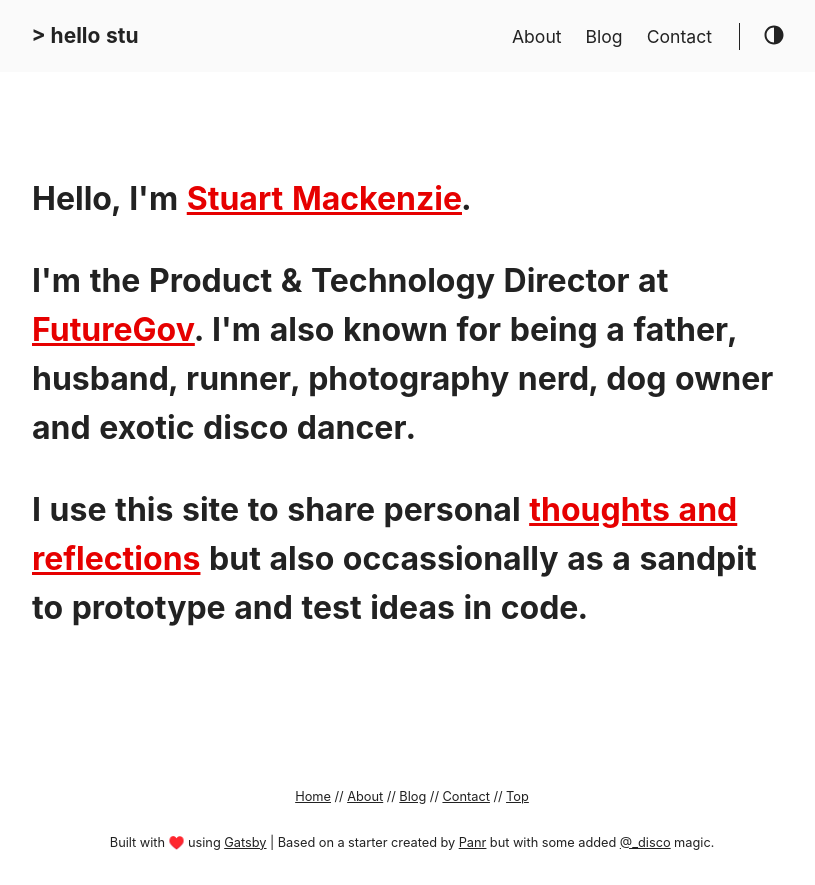
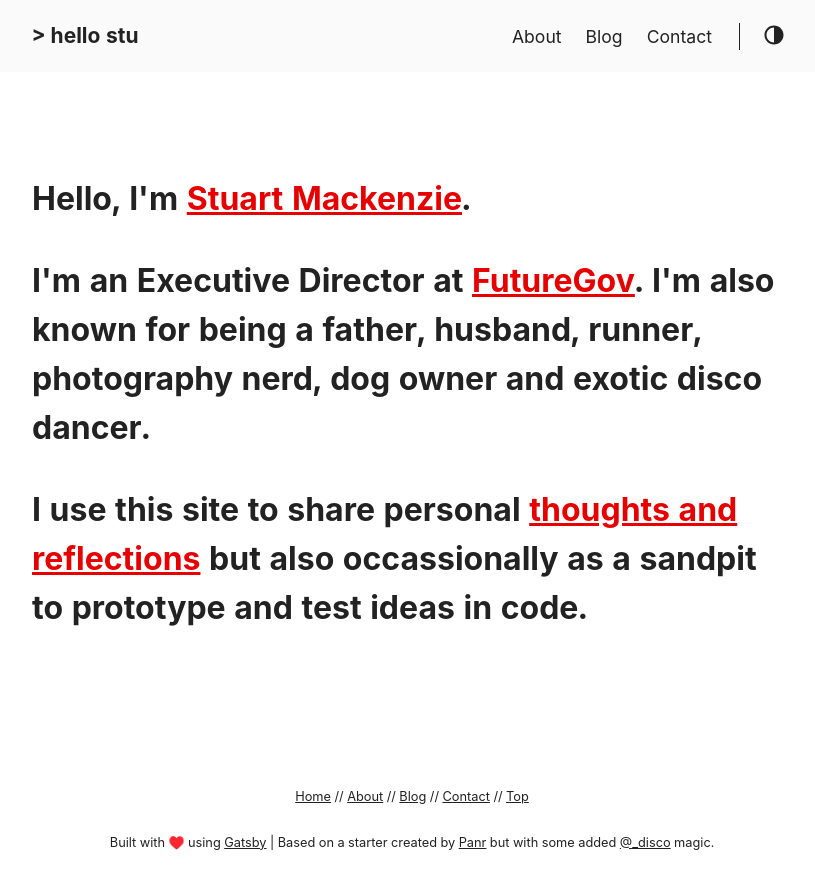
Before and after one commit to d1sc0/hello-stu, a Gatsby site: page / in a window 1280 px wide. Shown: the whole page, without its empty margins (228-1043 px from the left). Built offline with nearby package versions, Linux system fonts and the light colour scheme; Gatsby itself is replaced by a stand-in of ours.

Commit message:
update home

```diff
--- a/src/pages/index.js
+++ b/src/pages/index.js
@@ -16,7 +16,7 @@ const IndexPage = () => (
           Hello, I'm <Link to="/about">Stuart Mackenzie</Link>.
         </p>
         <p className={style.introText}>
-          I'm the Product & Technology Director at{' '}
+          I'm an Executive Director at{' '}
           <a href="https://www.wearefuturegov.com/">FutureGov</a>. I'm also
           known for being a father, husband, runner, photography nerd, dog owner
           and exotic disco dancer.
```
